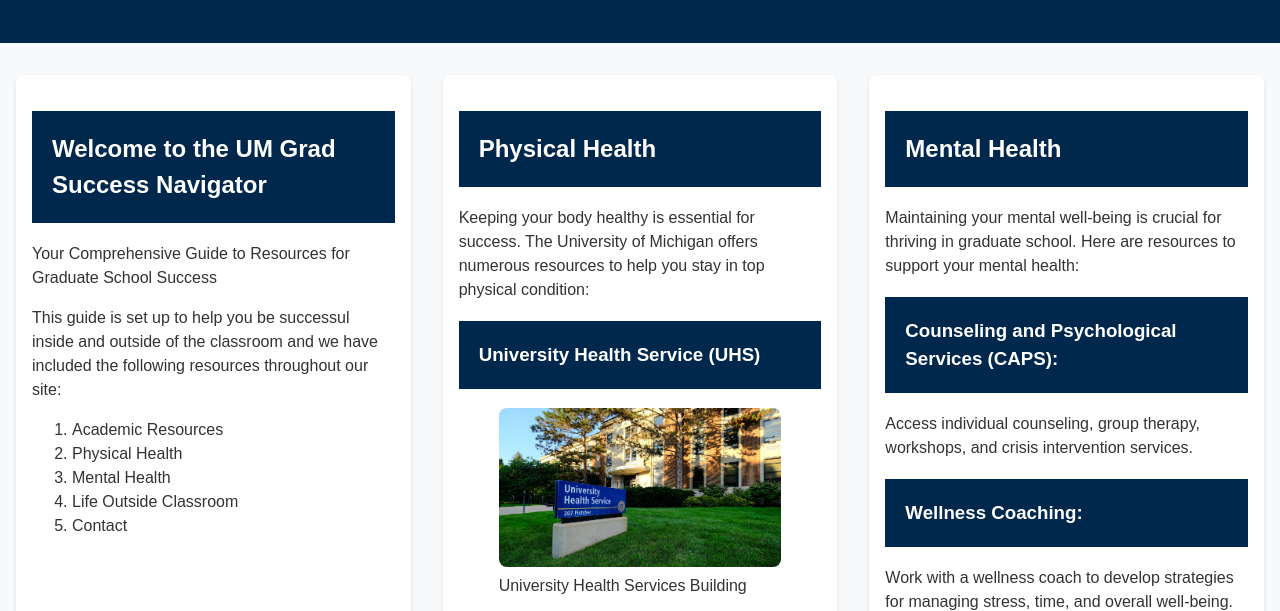
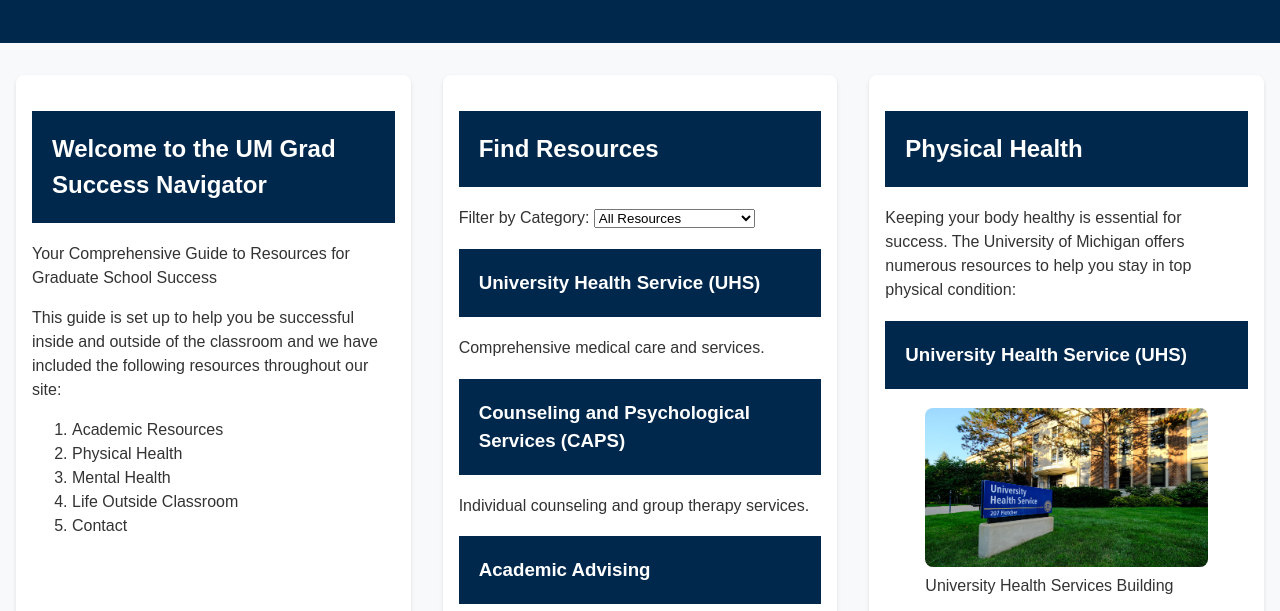
Before and after one commit to JosephYM37/client_project_w25, a plain HTML site: page index.html in a window 1280 px wide. Shown: the part 338-949 px from the top of the page. Drawn offline with Linux system fonts and the light colour scheme.

Commit message:
Add files via upload

```diff
--- /dev/null
+++ b/challenge.css
@@ -0,0 +1,25 @@
+#resource-filter {
+    margin-top: 20px;
+}
+
+#resource-category {
+    padding: 10px;
+    margin-bottom: 20px;
+    font-size: 16px;
+}
+
+.resource-card {
+    background-color: #f5f5f5;
+    padding: 15px;
+    margin-bottom: 10px;
+    border-radius: 5px;
+    box-shadow: 0 0 10px rgba(0, 0, 0, 0.1);
+}
+
+.resource-card h3 {
+    margin-top: 0;
+}
+
+.resource-card.hidden {
+    display: none;
+}
--- a/index.html
+++ b/index.html
@@ -9,24 +9,24 @@
 <body>
 
     <header>
-  <a href = "">Skip to Main Content</a>
+        <a href="">Skip to Main Content</a>
         <img src="images/UMSI_signature_vertical_informal_solidblue.jpg" alt="UMSI Logo">
         <nav>
             <ul>
-                <li><a href = "index.html">Home</a></li>
-                <li><a href = "CAPS.html">CAPS</a></li>
-                <li><a href = "CEW+.html">CEW+</a></li>
-                <li><a href = "FoodPantry.html">Food Pantry</a></li>
+                <li><a href="index.html">Home</a></li>
+                <li><a href="CAPS.html">CAPS</a></li>
+                <li><a href="CEW+.html">CEW+</a></li>
+                <li><a href="FoodPantry.html">Food Pantry</a></li>
             </ul>
         </nav>
         <h1>Student Success Portal</h1>
+    </header>
 
-    </header>
     <main>
         <section>
             <h2>Welcome to the UM Grad Success Navigator</h2>
-            <p> Your Comprehensive Guide to Resources for Graduate School Success</p>
-            <p>This guide is set up to help you be successul inside and outside of the classroom and we have included the following resources throughout our site:</p>
+            <p>Your Comprehensive Guide to Resources for Graduate School Success</p>
+            <p>This guide is set up to help you be successful inside and outside of the classroom and we have included the following resources throughout our site:</p>
             <ol>
                 <li>Academic Resources</li>
                 <li>Physical Health</li>
@@ -35,6 +35,40 @@
                 <li>Contact</li>
             </ol>
         </section>
+
+        <!-- New Resource Filter Section -->
+        <section id="resource-filter">
+            <h2>Find Resources</h2>
+            <label for="resource-category">Filter by Category:</label>
+            <select id="resource-category">
+                <option value="all">All Resources</option>
+                <option value="physical-health">Physical Health</option>
+                <option value="mental-health">Mental Health</option>
+                <option value="academic-resources">Academic Resources</option>
+                <option value="life-outside">Life Outside Classroom</option>
+            </select>
+
+            <div id="resources-list">
+                <!-- Example resource cards -->
+                <div class="resource-card" data-category="physical-health">
+                    <h3>University Health Service (UHS)</h3>
+                    <p>Comprehensive medical care and services.</p>
+                </div>
+                <div class="resource-card" data-category="mental-health">
+                    <h3>Counseling and Psychological Services (CAPS)</h3>
+                    <p>Individual counseling and group therapy services.</p>
+                </div>
+                <div class="resource-card" data-category="academic-resources">
+                    <h3>Academic Advising</h3>
+                    <p>Personalized academic guidance and support.</p>
+                </div>
+                <div class="resource-card" data-category="life-outside">
+                    <h3>Student Organizations</h3>
+                    <p>Connect with peers through student clubs and activities.</p>
+                </div>
+            </div>
+        </section>
+
         <section>
             <h2>Physical Health</h2>
             <p>Keeping your body healthy is essential for success. The University of Michigan offers numerous resources to help you stay in top physical condition:</p>
@@ -61,25 +95,21 @@
             <p>Maintaining your mental well-being is crucial for thriving in graduate school. Here are resources to support your mental health:</p>
             <article>
                 <h3>Counseling and Psychological Services (CAPS):</h3>
-                <p> Access individual counseling, group therapy, workshops, and crisis intervention services.</p>
+                <p>Access individual counseling, group therapy, workshops, and crisis intervention services.</p>
             </article>
             <article>
                 <h3>Wellness Coaching:</h3>
-
                 <p>Work with a wellness coach to develop strategies for managing stress, time, and overall well-being.</p>
             </article>
             <article>
                 <h3>Mindfulness Resources:</h3>
-
-                <p> Participate in mindfulness and meditation sessions to cultivate a calm and focused mind.</p>
+                <p>Participate in mindfulness and meditation sessions to cultivate a calm and focused mind.</p>
             </article>
             <article>
                 <h3>Support Groups:</h3>
-
-                <p> Join peer support groups for shared experiences and collective coping strategies.</p>
+                <p>Join peer support groups for shared experiences and collective coping strategies.</p>
             </article>
         </section>
-
 
         <section id="life-outside-classroom">
             <h2>Life Outside the Classroom</h2>
@@ -92,15 +122,31 @@
                 <li><strong>Housing and Dining:</strong> Find information on on-campus housing options and dining services to ensure a comfortable living experience.</li>
             </ul>
         </section>
-        <!-- Content taken & modified from UMGPT with the prompt, "write me a webpage of intro content to help University of Michigan Master's students navigate different resources for being successful in grad school - this will include academic resources, physical health resources, mental health resources, support for life outside the classroom"
-        UMGPT. (2024). UMGPT (August 29th version) [Large language model]. -->
+
+        <!-- Content taken & modified from UMGPT with the prompt, "write me a webpage of intro content to help University of Michigan Master's students navigate different resources for being successful in grad school - this will include academic resources, physical health resources, mental health resources, support for life outside the classroom" -->
     </main>
+
     <footer>
         <p>MSI Academic Advising | <a href="https://sites.google.com/umich.edu/msiacademicadvising/student-support-resources">UMSI Academic Advising</a></p>
         <p>&copy; <span id="year"></span> University of Michigan. All Rights Reserved.</p>
     </footer>
+
     <script>
         document.getElementById("year").textContent = new Date().getFullYear();
+
+        // JavaScript for the Resource Filter
+        document.getElementById('resource-category').addEventListener('change', function () {
+            const selectedCategory = this.value;
+            const resources = document.querySelectorAll('.resource-card');
+
+            resources.forEach(function (resource) {
+                if (selectedCategory === 'all' || resource.getAttribute('data-category') === selectedCategory) {
+                    resource.classList.remove('hidden');
+                } else {
+                    resource.classList.add('hidden');
+                }
+            });
+        });
     </script>
 
 </body>
```
Also changed, not shown: interaction.js (added, +12 -0 lines).
